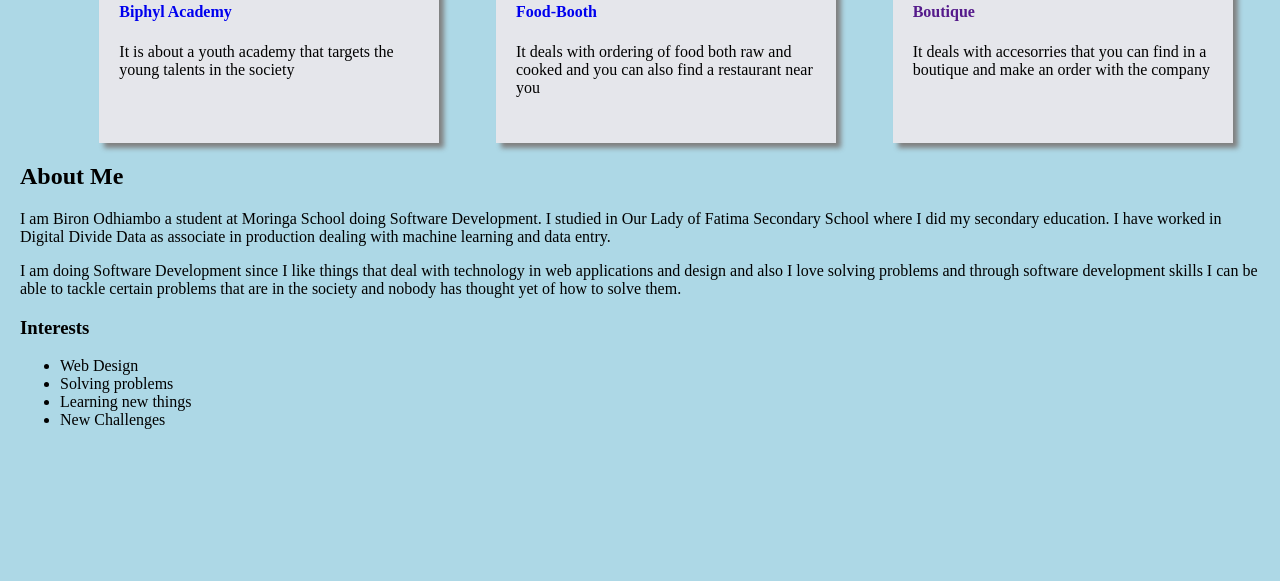
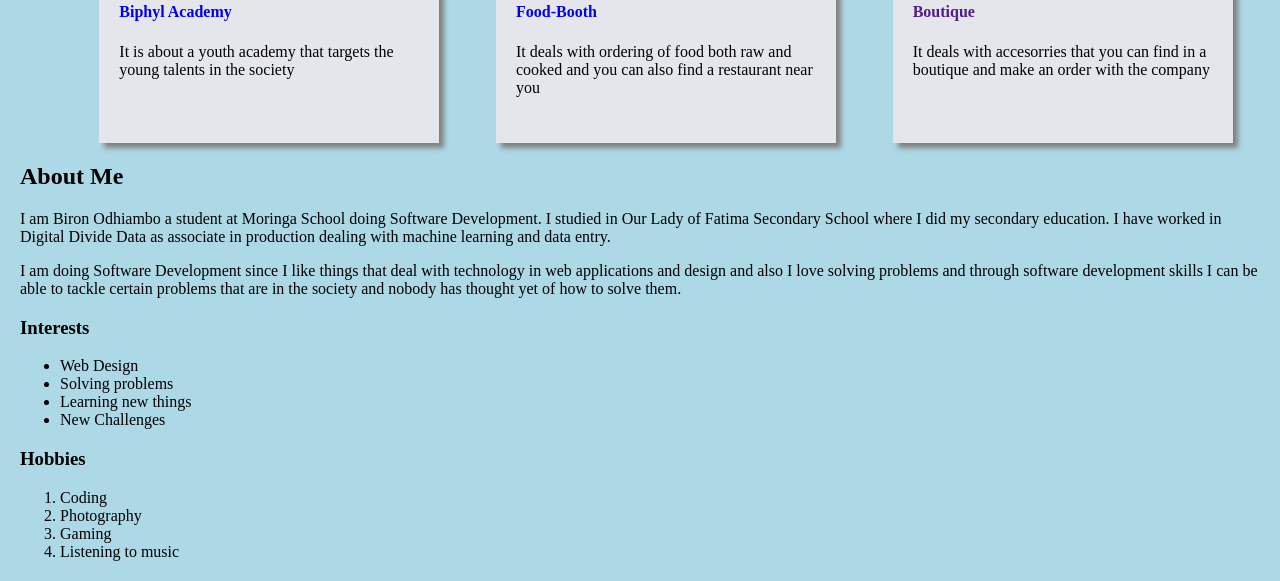
Before and after one commit to Biphyl/Portfolio, a plain HTML site: page index.html in a window 1280 px wide. Shown: the part 789-1370 px from the top of the page. Before the commit the page ends 1238 px from the top, so only its background shows below. Drawn offline with Linux system fonts and the light colour scheme.

Commit message:
Added Hobbies

```diff
--- a/index.html
+++ b/index.html
@@ -65,7 +65,15 @@
           </ul>
         </div>
 
-
+        <div class="hobbies">
+          <h3>Hobbies</h3>
+          <ol>
+            <li>Coding</li>
+            <li>Photography</li>
+            <li>Gaming</li>
+            <li>Listening to music</li>
+          </ol>
+        </div>
     </div>
 
   </body>
```
